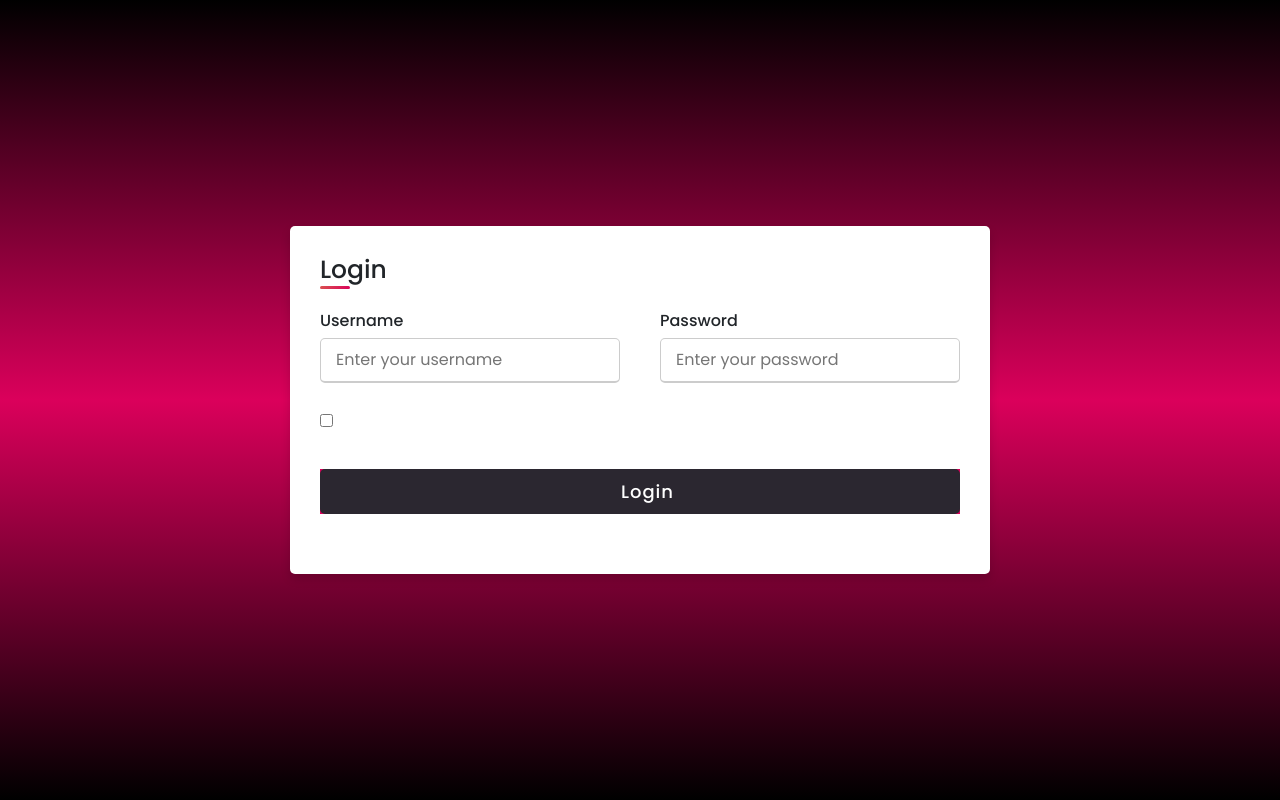
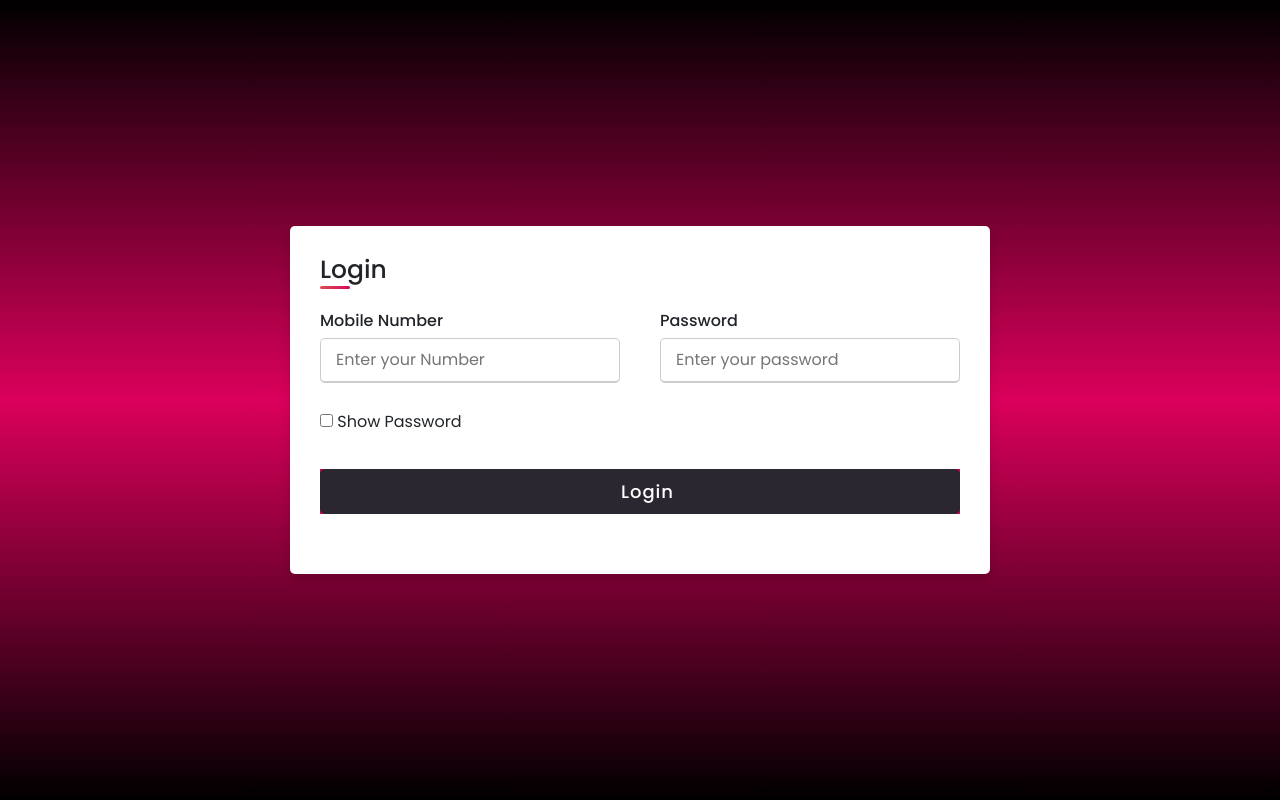
Before and after one commit to Pankajghz/Project, a React (Create React App) app: page /login in a window 1280 px wide. Built offline with nearby package versions, Linux system fonts and the light colour scheme.

Commit message:
Update Login.jsx

```diff
--- a/src/components/Login.jsx
+++ b/src/components/Login.jsx
@@ -1,17 +1,18 @@
-import React, { useState, useEffect } from 'react';
-import '../styles/Profile.css';
-import { useNavigate } from 'react-router-dom';
+import React, { useState, useEffect } from "react";
+import "../styles/Profile.css";
+import { useNavigate } from "react-router-dom";
 
 const Login = () => {
   document.title = "Matchup login";
 
   const [form, setForm] = useState({});
-    const [submitted, setSubitted] = useState(false);
+  const [submitted, setSubmitted] = useState(false); // Corrected typo here
   const navigate = useNavigate();
 
   const togglePasswordVisibility = () => {
-        const passwordInput = document.getElementById('password');
-        passwordInput.type = passwordInput.type === 'password' ? 'text' : 'password';
+    const passwordInput = document.getElementById("password");
+    passwordInput.type =
+      passwordInput.type === "password" ? "text" : "password";
   };
 
   const handleInputChange = (event) => {
@@ -26,18 +27,16 @@ const Login = () => {
     event.preventDefault();
     console.log(form);
     setForm({});
-        setSubitted(true);
+    setSubmitted(true); // Corrected typo here
   };
 
-
   useEffect(() => {
-        if (submitted === true) {
+    if (submitted) {
       navigate("/otp");
     }
-    }, [submitted, navigate])
+  }, [submitted, navigate]);
 
   return (
-        <>
     <div id="profile-body">
       <div className="container">
         <div className="title">Login</div>
@@ -45,8 +44,17 @@ const Login = () => {
           <form onSubmit={handleSubmit}>
             <div className="user-details">
               <div className="input-box">
-                                    <span className="details">Username</span>
-                                    <input type="text" name="username" placeholder="Enter your username" onChange={handleInputChange} value={form.username || ''} maxLength="20" required />
+                <span className="details">Mobile Number</span>
+                <input
+                  type="number"
+                  name="phone"
+                  placeholder="Enter your Number"
+                  min="1000000000"
+                  max="9999999999"
+                  onChange={handleInputChange}
+                  value={form.phone || ""} // Corrected value binding
+                  required
+                />
               </div>
               <div className="input-box">
                 <span className="details">Password</span>
@@ -58,13 +66,13 @@ const Login = () => {
                   minLength="6"
                   maxLength="15"
                   onChange={handleInputChange}
-                                        value={form.password || ''}
+                  value={form.password || ""}
                   required
                 />
               </div>
             </div>
-                            <input type="checkbox" onClick={togglePasswordVisibility} />
-
+            <input type="checkbox" onClick={togglePasswordVisibility} /> Show
+            Password
             <div className="button">
               <input type="submit" value="Login" />
             </div>
@@ -72,7 +80,6 @@ const Login = () => {
         </div>
       </div>
     </div>
-        </>
   );
 };
 
```
Lines whose indentation alone changed are shown as unchanged.
